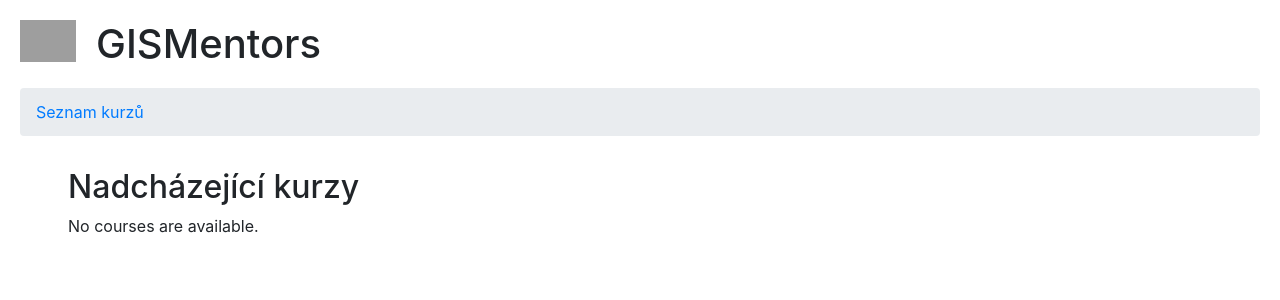
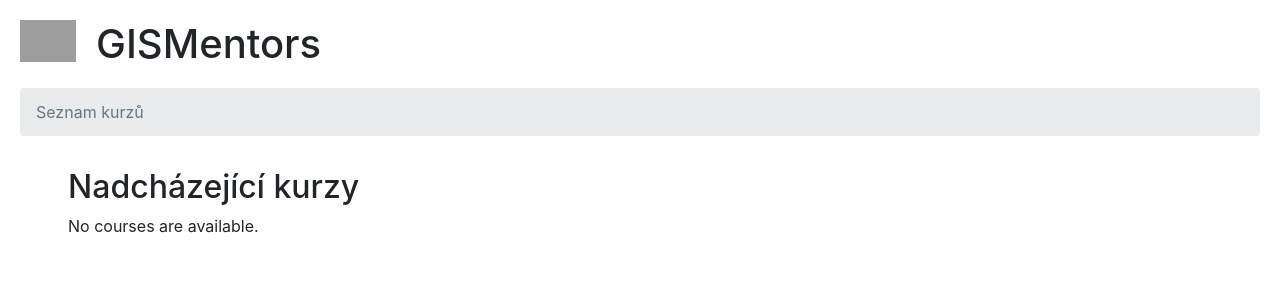
Before and after one commit to OpenGeoLabs/gismentors-registration, a Django app: template registration/templates/courses.html in a window 1280 px wide. Shown: the top 300 px of the page. Run offline with Django 3.2, Linux system fonts and the light colour scheme; the template is opened without the code that fills it, so the values that code supplies are empty; some libraries are stand-ins or nearby versions; grey boxes are pictures that could not be loaded.

Commit message:
fixes #6

```diff
--- a/registration/templates/course-forms.html
+++ b/registration/templates/course-forms.html
@@ -1,11 +1,13 @@
 {% extends "template.html" %}
+
 {% block navigation %}
 <nav aria-label="breadcrumb">
 <ol class="breadcrumb">
-    <li class="breadcrumb-item active" aria-current="page"><a href="{% url 'courses' %}">Seznam kurzů</a></li>
+    <li class="breadcrumb-item" aria-current="page"><a href="{% url 'courses' %}">Seznam kurzů</a></li>
     <li class="breadcrumb-item active" aria-current="page">{{ course.course_type }}</li>
 </ol>
 </nav>
+
 {% endblock %}
 
 {% block body %}
--- a/registration/templates/courses.html
+++ b/registration/templates/courses.html
@@ -2,8 +2,7 @@
 {% block navigation %}
 <nav aria-label="breadcrumb">
   <ol class="breadcrumb">
-    <li class="breadcrumb-item active" aria-current="page"><a href="{% url 'courses' %}">Seznam kurzů</a></li>
-    <li class="breadcrumb-item active" aria-current="page"><a href="{% url 'course' course.id %}">{{ course.course_type.title }} - {{ course.course_type.level }}</li>
+    <li class="breadcrumb-item active" aria-current="page">Seznam kurzů</li>
   </ol>
 </nav>
 {% endblock %}
--- a/registration/templates/navigation.html
+++ /dev/null
@@ -1,15 +0,0 @@
-<header class="page-header">
-    <div class="logo_header">
-        <a href="http://gismentors.cz" class="logolink">
-            <img class="gismentors_logo" alt="GISMentors logo" src="http://opengeolabs.cz/wp-content/uploads/2014/12/opengeolabs-logo1.png" />
-         </a>
-        <h1>GISMentors</h1>
-    </div>
-   {% block navigation %}
-    <nav aria-label="breadcrumb">
-    <ol class="breadcrumb">
-        <li class="breadcrumb-item active" aria-current="page"><a href="{% url 'courses' %}">Seznam kurzů</a></li>
-    </ol>
-    </nav>
-   {% endblock %}
-</header>
--- a/registration/templates/template.html
+++ b/registration/templates/template.html
@@ -69,7 +69,21 @@ tr.declined td {
 <body class="{% if is_popup %}popup {% endif %}{% block bodyclass %}{% endblock %}"
   data-admin-utc-offset="{% now "Z" %}">
 
-{% include "navigation.html" %}
+<header class="page-header">
+    <div class="logo_header">
+        <a href="http://gismentors.cz" class="logolink">
+            <img class="gismentors_logo" alt="GISMentors logo" src="http://opengeolabs.cz/wp-content/uploads/2014/12/opengeolabs-logo1.png" />
+         </a>
+        <h1>GISMentors</h1>
+    </div>
+   {% block navigation %}
+    <nav aria-label="breadcrumb">
+    <ol class="breadcrumb">
+        <li class="breadcrumb-item active" aria-current="page">Seznam kurzů</li>
+    </ol>
+    </nav>
+   {% endblock %}
+</header>
 
 <main class="col-12 col-md-9 col-xl-8 py-md-3 pl-md-5 bd-content">
     {% block body %}
```
